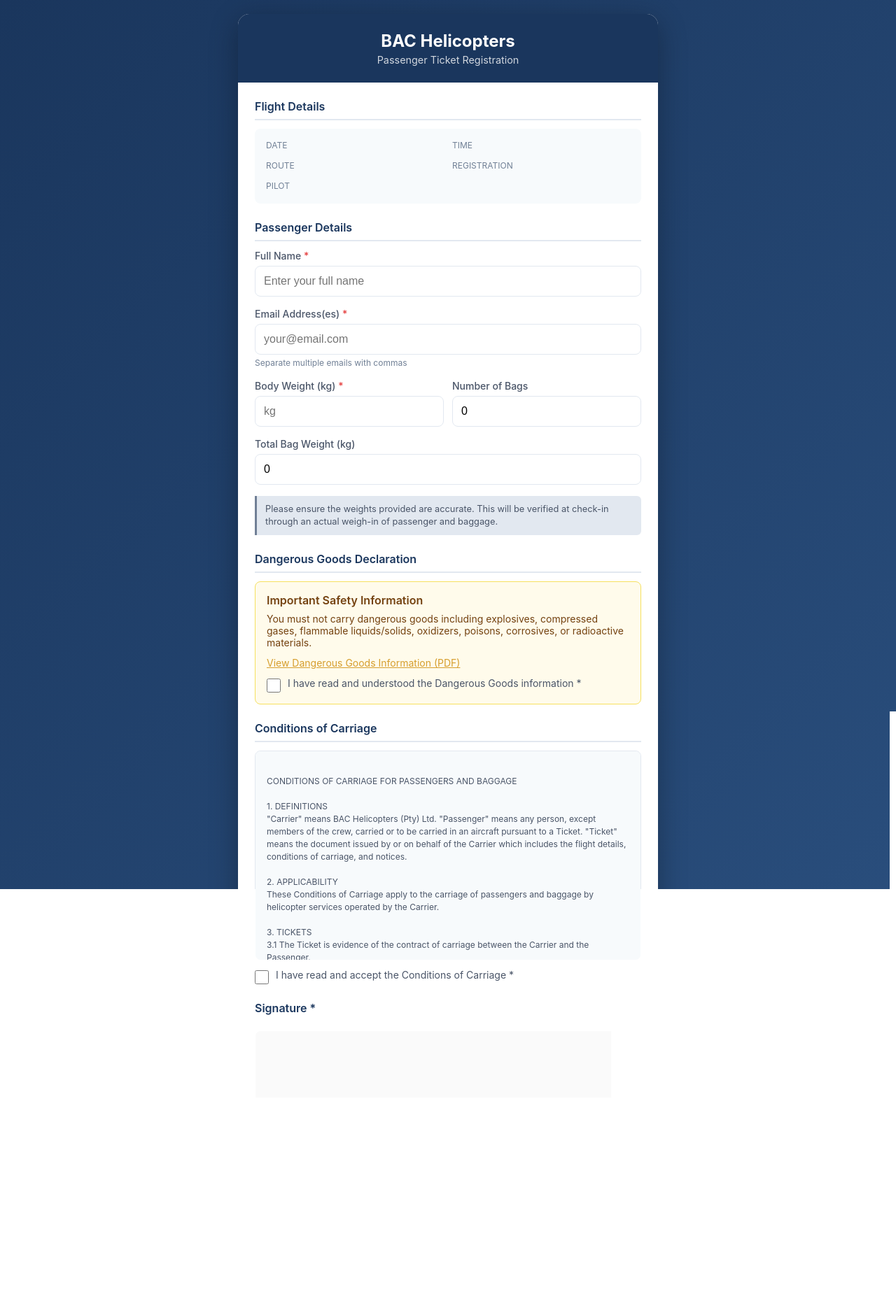
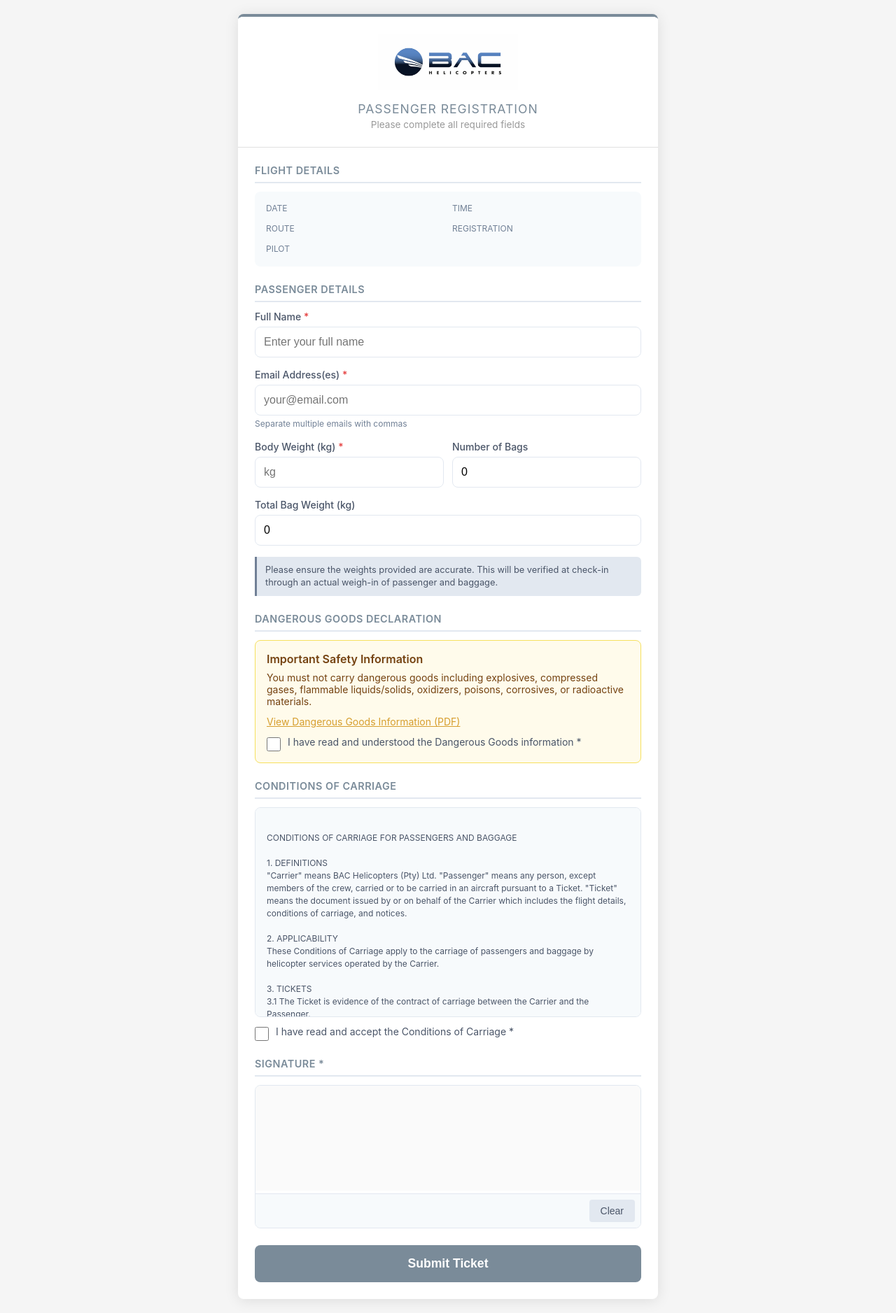
Before and after one commit to gregstrydom9/bac-helicopters-ticketing, a Flask app: page / in a window 1280 px wide. Shown: the whole page at 70% size. Before the commit the page ends 1451 px from the top, so only its background shows below. Run offline with Flask 3, Linux system fonts and the light colour scheme; a map, chart or similar area stays blank.

Commit message:
Update branding to match BAC letterhead
- Changed color scheme to grey/silver (#7a8b99) matching letterhead
- Added logo to form header
- Updated form styling: cleaner white background, subtle borders
- Updated PDF header color to match
- Changed signature stroke color to grey

Co-Authored-By: Claude Opus 4.5 <noreply@anthropic.com>

```diff
--- a/main_template.py
+++ b/main_template.py
@@ -381,8 +381,8 @@ def create_ticket_pdf(data, signature_bytes, photo1_bytes, photo2_bytes):
     width, height = A4
     c = canvas.Canvas(buffer, pagesize=A4)
 
-    # Colors
-    header_color = HexColor("#1a365d")  # Dark blue
+    # Colors - matching BAC letterhead grey/silver theme
+    header_color = HexColor("#7a8b99")  # Grey/silver
 
     # Margins
     margin = 15 * mm
--- a/templates/index.html
+++ b/templates/index.html
@@ -13,7 +13,7 @@
 
         body {
             font-family: -apple-system, BlinkMacSystemFont, 'Segoe UI', Roboto, Oxygen, Ubuntu, sans-serif;
-            background: linear-gradient(135deg, #1a365d 0%, #2c5282 100%);
+            background: #f5f5f5;
             min-height: 100vh;
             padding: 20px;
         }
@@ -22,26 +22,37 @@
             max-width: 600px;
             margin: 0 auto;
             background: white;
-            border-radius: 16px;
-            box-shadow: 0 10px 40px rgba(0,0,0,0.3);
+            border-radius: 8px;
+            box-shadow: 0 2px 20px rgba(0,0,0,0.1);
             overflow: hidden;
+            border-top: 4px solid #7a8b99;
         }
 
         .header {
-            background: #1a365d;
-            color: white;
+            background: white;
             padding: 24px;
             text-align: center;
+            border-bottom: 1px solid #e0e0e0;
+        }
+
+        .header-logo {
+            max-width: 200px;
+            height: auto;
+            margin-bottom: 12px;
         }
 
         .header h1 {
-            font-size: 1.5rem;
+            font-size: 1.1rem;
+            color: #7a8b99;
+            font-weight: 400;
             margin-bottom: 4px;
+            text-transform: uppercase;
+            letter-spacing: 1px;
         }
 
         .header p {
-            opacity: 0.8;
-            font-size: 0.9rem;
+            color: #999;
+            font-size: 0.85rem;
         }
 
         .content {
@@ -53,12 +64,14 @@
         }
 
         .section-title {
-            font-size: 1rem;
+            font-size: 0.9rem;
             font-weight: 600;
-            color: #1a365d;
+            color: #7a8b99;
             margin-bottom: 12px;
             padding-bottom: 8px;
             border-bottom: 2px solid #e2e8f0;
+            text-transform: uppercase;
+            letter-spacing: 0.5px;
         }
 
         .flight-details {
@@ -118,8 +131,8 @@
 
         input:focus {
             outline: none;
-            border-color: #4299e1;
-            box-shadow: 0 0 0 3px rgba(66, 153, 225, 0.2);
+            border-color: #7a8b99;
+            box-shadow: 0 0 0 3px rgba(122, 139, 153, 0.2);
         }
 
         input:read-only {
@@ -294,7 +307,7 @@
             font-size: 1.1rem;
             font-weight: 600;
             color: white;
-            background: #1a365d;
+            background: #7a8b99;
             border: none;
             border-radius: 8px;
             cursor: pointer;
@@ -302,7 +315,7 @@
         }
 
         .submit-btn:hover {
-            background: #2c5282;
+            background: #5c6b77;
         }
 
         .submit-btn:active {
@@ -381,8 +394,9 @@
 <body>
     <div class="container">
         <div class="header">
-            <h1>BAC Helicopters</h1>
-            <p>Passenger Ticket Registration</p>
+            <img src="/debug/logo" alt="BAC Helicopters" class="header-logo">
+            <h1>Passenger Registration</h1>
+            <p>Please complete all required fields</p>
         </div>
 
         <div class="content" id="formContent">
@@ -539,7 +553,7 @@
             canvas.width = rect.width;
             canvas.height = rect.height;
 
-            ctx.strokeStyle = '#1a365d';
+            ctx.strokeStyle = '#5c6b77';
             ctx.lineWidth = 2.5;
             ctx.lineCap = 'round';
             ctx.lineJoin = 'round';
@@ -551,7 +565,7 @@
 
         function redrawPaths() {
             ctx.clearRect(0, 0, canvas.width, canvas.height);
-            ctx.strokeStyle = '#1a365d';
+            ctx.strokeStyle = '#5c6b77';
             ctx.lineWidth = 2.5;
             ctx.lineCap = 'round';
             ctx.lineJoin = 'round';
@@ -686,7 +700,7 @@
             const scaleY = exportCanvas.height / canvas.height;
 
             // Draw the signature scaled
-            exportCtx.strokeStyle = '#1a365d';
+            exportCtx.strokeStyle = '#5c6b77';
             exportCtx.lineWidth = 2.5 * Math.min(scaleX, scaleY);
             exportCtx.lineCap = 'round';
             exportCtx.lineJoin = 'round';
```
